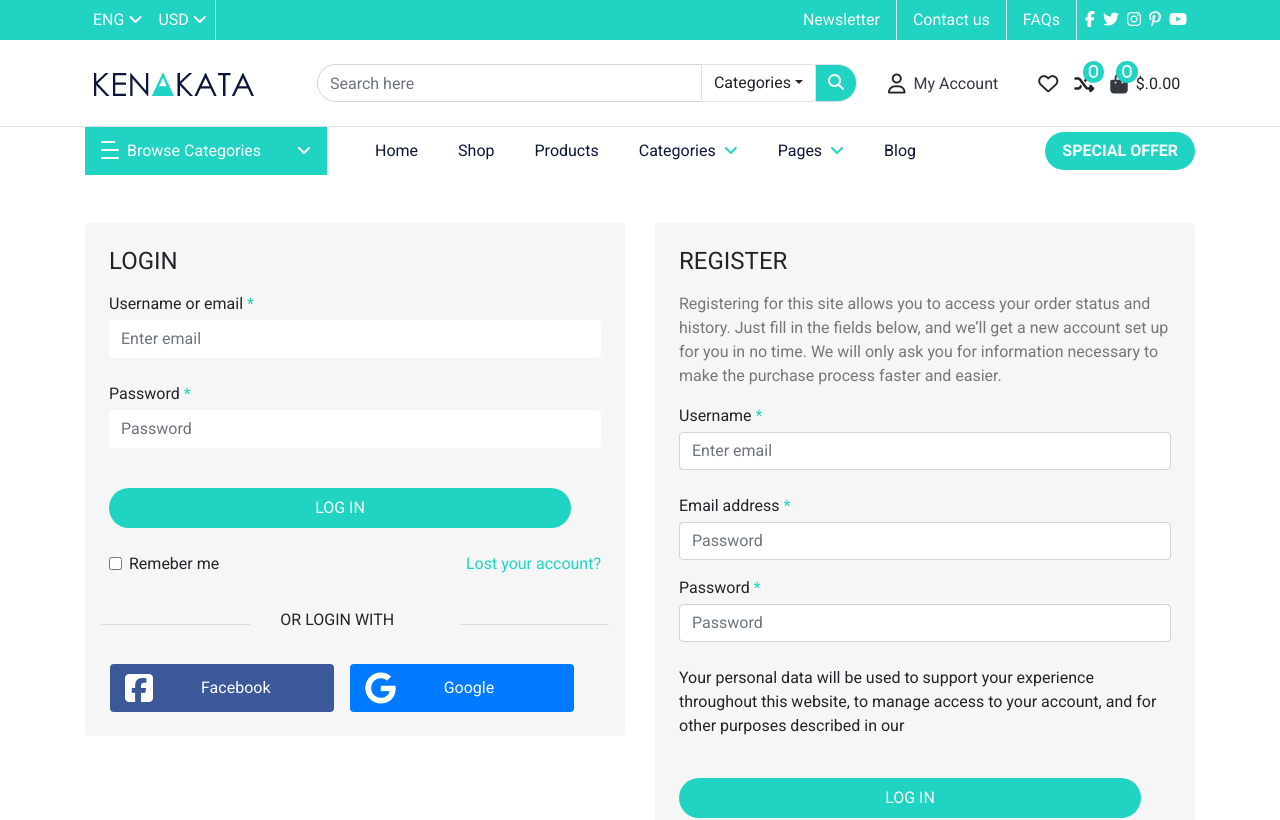
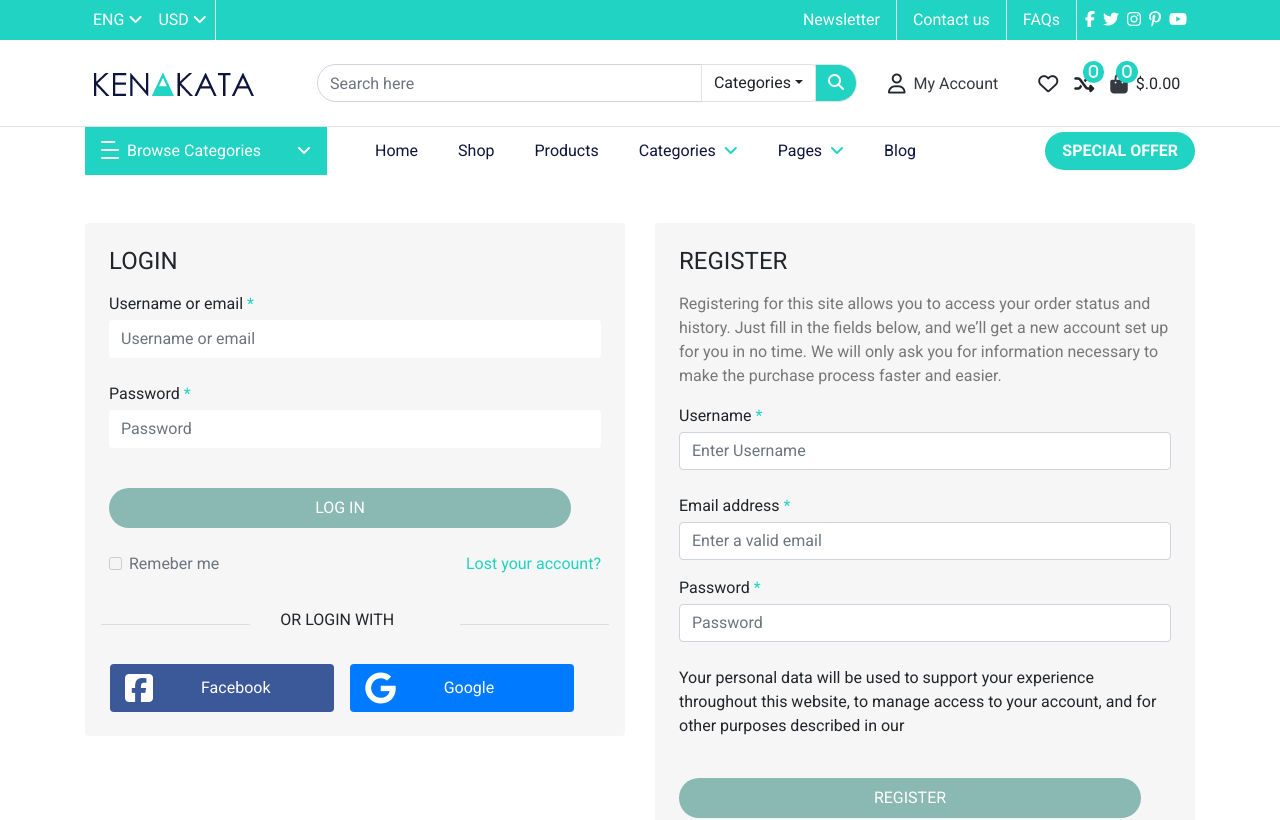
Before and after one commit to Joacim10/eShop, a Vue app: page /account in a window 1280 px wide. Shown: the top 820 px of the page. Built offline with nearby package versions, Linux system fonts and the light colour scheme.

Commit message:
html create account/login

```diff
--- a/package.json
+++ b/package.json
@@ -12,6 +12,7 @@
     "core-js": "^3.6.5",
     "vue": "^2.6.11",
     "vue-router": "^3.2.0",
+    "vuelidate": "^0.7.5",
     "vuex": "^3.4.0"
   },
   "devDependencies": {
--- a/src/components/Account/Login.vue
+++ b/src/components/Account/Login.vue
@@ -4,30 +4,39 @@
       <div>
         <h4 class="mt-2 mb-3">LOGIN</h4>
       </div>
-      <label class="mb-1" for="exampleInputEmail1">Username or email <span class="theme">*</span></label>
+      <label class="mb-1" for="logUserNameOrEmail">Username or email <span class="theme">*</span></label>
       <input
         type="email"
         class="form-control"
-        id="exampleInputEmail1"
-        aria-describedby="emailHelp"
-        placeholder="Enter email"
-      />
+        id="logUserNameOrEmail"
+        placeholder="Username or email" v-model="userNameOrEmail"
+        v-on:blur="$v.userNameOrEmail.$touch()" />
+      <p v-if="$v.userNameOrEmail.$error" > <small>please type valid username or email</small> </p>
     </div>
 
     <div class="form-group py-0 px-4">
-      <label class="mb-1" for="exampleInputPassword1">Password <span class="theme">*</span></label>
-      <input type="password" class="form-control" id="exampleInputPassword1" placeholder="Password" />
+      <label class="mb-1" for="logPassWord">Password <span class="theme">*</span></label>
+      <input type="password" class="form-control" id="logPassWord" placeholder="Password"
+      v-model="passWord"
+      v-on:blur="$v.passWord.$touch()" />
+      <p v-if="$v.passWord.$error" > <small>please type your password </small></p>
     </div>
     <div class="form-group py-2 px-4">
       <div class="mt-3 row container">
-        <button class="col-12 py-2 btnTheme px-5 border-0 text-white">LOG IN</button>
+        <button class="col-12 py-2 btnTheme px-5 border-0 text-white"
+          v-on:click.prevent="submitForm"
+          v-bind:disabled="$v.$invalid"
+          v-bind:class="{btndisabled: $v.$invalid}"
+        >LOG IN</button>
       </div>
     </div>
 
     <div class="form-group px-4">
       <div class="form-check mt-3 d-flex justify-content-between">
-        <input type="checkbox" class="form-check-input" id="exampleCheck1" />
+        <input type="checkbox" class="form-check-input" id="checkBoxRememberMe"
+        v-model="chBoxRememberMe" v-bind:disabled="$v.$invalid" />
         <label class="form-check-label" for="exampleCheck1">Remeber me</label>
+        <!-- <p> {{chBoxRememberMe}} </p> -->
         <p class="theme">Lost your account?</p>
       </div>
     </div>
@@ -59,7 +68,47 @@
 </template>
 
 <script>
-export default {};
+
+import { required, minLength, maxLength } from "vuelidate/lib/validators";
+
+export default {
+
+data(){
+    return{
+      userNameOrEmail: "",
+      // email: "",
+      passWord: "",
+      chBoxRememberMe:'',
+      submitted: false,
+      message: ""
+    }
+  },
+  methods: {
+
+     async submitForm(){
+       console.log('login submitted');
+       this.userNameOrEmail= "";
+      this.passWord= "";
+      this.chBoxRememberMe = false;
+      this.$v.$reset;
+     }
+
+
+   },
+   validations: {
+    userNameOrEmail: {
+      required,
+      minLength: minLength(4),
+      maxLength: maxLength(50)
+    },
+    passWord: {
+      required,
+      minLength: minLength(6),
+      maxLength: maxLength(20),
+    },
+  },
+
+};
 </script>
 
 <style scoped>
@@ -69,4 +118,19 @@ export default {};
 .facebookBg{
     background-color: #3B5998;
 }
+
+
+/* klasser för vuelidate */
+.invalid {
+  border: 1px solid #f77272 !important;
+  background-color: #f8b1b1 !important;
+}
+.valid {
+  background-color: #6fffab !important;
+}
+
+.btndisabled {
+  background-color: #8ab8b3 !important;
+}
+
 </style>
--- a/src/components/Account/Register.vue
+++ b/src/components/Account/Register.vue
@@ -3,54 +3,152 @@
     <div class="form-group py-2 px-4">
       <div>
         <h4 class="mt-2 mb-3">REGISTER</h4>
-        <p class="regText">
-         Registering for this site allows you to access your order status and history. Just fill in the fields below, and we’ll get a new account set up for you in no time. We will only ask you for information necessary to make the purchase process faster and easier.
-        </p>
+        <p
+          class="regText"
+        >Registering for this site allows you to access your order status and history. Just fill in the fields below, and we’ll get a new account set up for you in no time. We will only ask you for information necessary to make the purchase process faster and easier.</p>
       </div>
-      <label class="mb-1" for="exampleInputEmail1">Username  <span class="theme">*</span></label>
+      <label class="mb-1" for="reguserName">
+        Username
+        <span class="theme">*</span>
+      </label>
+      <input
+        type="text"
+        class="form-control"
+        id="reguserName"
+        placeholder="Enter Username "
+        v-model="userName"
+        v-on:blur="$v.userName.$touch()"
+        v-bind:class="{invalid: ($v.userName.$error && !$v.userName.minLength)  || ($v.userName.$error && !$v.userName.maxLength) }"
+      />
+      <p v-if="!$v.userName.minLength || !$v.userName.maxLength"
+      >please use between {{$v.userName.$params.minLength.min}} and {{$v.userName.$params.maxLength.max}} char.</p>
+      <!-- <p> {{$v.userName}} </p> -->
+    </div>
+
+    <div class="form-group py-0 px-4">
+      <label class="mb-1" for="regEmail">
+        Email address
+        <span class="theme">*</span>
+      </label>
       <input
         type="email"
         class="form-control"
-        id="exampleInputEmail1"
-        aria-describedby="emailHelp"
-        placeholder="Enter email"
+        id="regEmail"
+        placeholder="Enter a valid email"
+        v-model="email"
+        v-on:blur="$v.email.$touch()"
+        v-bind:class="{invalid: ($v.email.$error && $v.email.required) || ($v.email.$error && !$v.email.maxLength)  }"
       />
+      <p v-if="!$v.email.email">please add valid email</p>
+      <p  v-if="!$v.email.maxLength" >Please use max {{$v.email.$params.maxLength.max}} char.</p>
+      <!-- <p> {{$v.email}} </p> -->
     </div>
 
     <div class="form-group py-0 px-4">
-      <label class="mb-1" for="exampleInputPassword1">Email address <span class="theme">*</span></label>
-      <input type="email" class="form-control" id="exampleInputPassword1" placeholder="Password" />
-    </div>
-
-    <div class="form-group py-0 px-4">
-      <label class="mb-1" for="exampleInputPassword1">Password <span class="theme">*</span></label>
-      <input type="password" class="form-control" id="exampleInputPassword1" placeholder="Password" />
+      <label class="mb-1" for="regPassWord">
+        Password
+        <span class="theme">*</span>
+      </label>
+      <input
+        type="password"
+        class="form-control"
+        id="regPassWord"
+        placeholder="Password"
+        v-model="passWord"
+        v-on:blur="$v.passWord.$touch()"
+        v-bind:class="{invalid: ($v.passWord.$error && !$v.passWord.minLength) || ($v.passWord.$error && !$v.passWord.maxLength) }"
+      />
+      <!-- <p v-if="!$v.passWord.minLength" >please add minimum {{$v.passWord.$params.minLength.min}} char.</p> -->
+      <p v-if="!$v.passWord.minLength || !$v.passWord.maxLength"
+      >please use between {{$v.passWord.$params.minLength.min}} and {{$v.passWord.$params.maxLength.max}} char.</p>
     </div>
 
     <div class="form-group py-2 px-4">
-        <p>
-        Your personal data will be used to support your experience throughout this website, to manage access to your account, and for other purposes described in our
-        </p>
-      </div>
+      <p>Your personal data will be used to support your experience throughout this website, to manage access to your account, and for other purposes described in our</p>
+    </div>
 
     <div class="form-group px-4">
-      <div class=" row container">
-        <button class="col-12 py-2 btnTheme px-5 border-0 text-white">LOG IN</button>
+      <div class="row container">
+        <button
+          class="col-12 py-2 btnTheme px-5 border-0 text-white text-uppercase"
+          v-bind:disabled="$v.$invalid"
+          v-bind:class="{btndisabled: $v.$invalid}"
+          v-on:click.prevent="submitForm"
+        >Register</button>
       </div>
     </div>
 
-
+    <!-- test -->
+    <!-- <p> {{userName}} </p> <p> {{email}} </p> <p> {{passWord}} </p>  -->
+    <!-- test -->
   </form>
 </template>
 
 <script>
+import { required, email, minLength, maxLength } from "vuelidate/lib/validators";
+
 export default {
+  data() {
+    return {
+      userName: "",
+      email: "",
+      passWord: "",
+      submitted: false,
+      message: "",
+    };
+  },
 
-}
+  methods: {
+    async submitForm() {
+      console.log("register submitted");
+      this.userName="";
+      this.email="";
+      this.passWord="";
+      this.$v.$reset;
+    },
+  },
+
+  validations: {
+    userName: {
+      required,
+      minLength: minLength(4),
+      maxLength: maxLength(20)
+    },
+    email: {
+      required,
+      email,
+      minLength: minLength(4),
+      maxLength: maxLength(50),
+      unique: (val)=>{
+          if(val ==='') return true;
+          // här kan man kontakta databas och se om email redan finns
+          return val !== 'test@test.com'
+      }
+    },
+    passWord: {
+      required,
+      minLength: minLength(6),
+      maxLength: maxLength(20),
+    },
+  },
+};
 </script>
 
 <style scoped>
-.regText{
-    color: #777777 !important;
+.regText {
+  color: #777777 !important;
+}
+
+/* klasser för vuelidate */
+.invalid {
+  border: 1px solid #f77272 !important;
+  background-color: #f8b1b1 !important;
+}
+.valid {
+  background-color: #6fffab !important;
+}
+
+.btndisabled {
+  background-color: #8ab8b3 !important;
 }
 </style>
--- a/src/main.js
+++ b/src/main.js
@@ -2,6 +2,12 @@ import Vue from 'vue'
 import App from './App.vue'
 import router from './router'
 import store from './store'
+
+// vuelidate validering av formulär jm 20-09-18
+import Vuelidate from 'vuelidate'
+Vue.use(Vuelidate)
+
+
 
 Vue.config.productionTip = false
 
```
Also changed, not shown: 1 other file (tests, documents, lock files or other folders).
